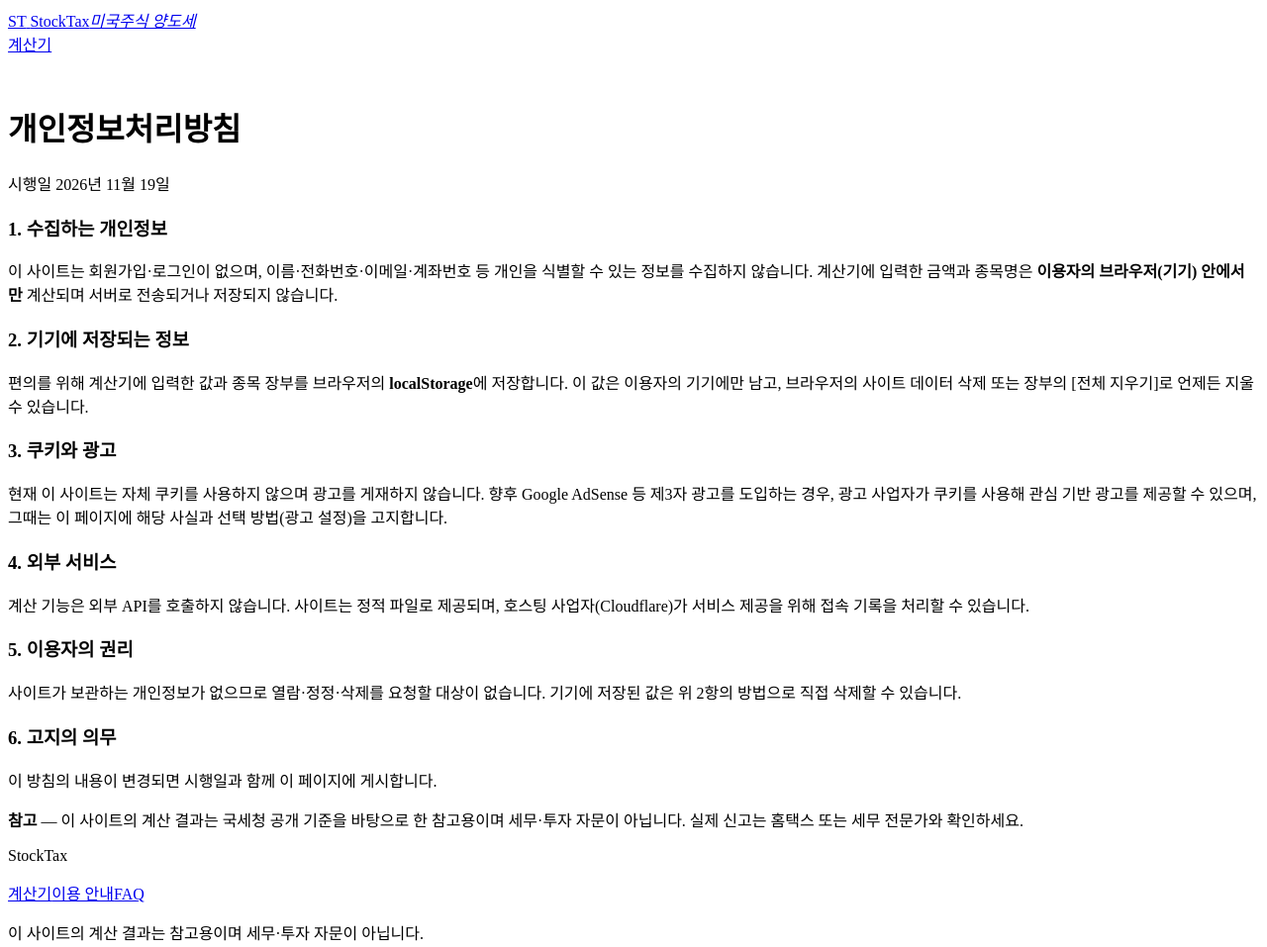
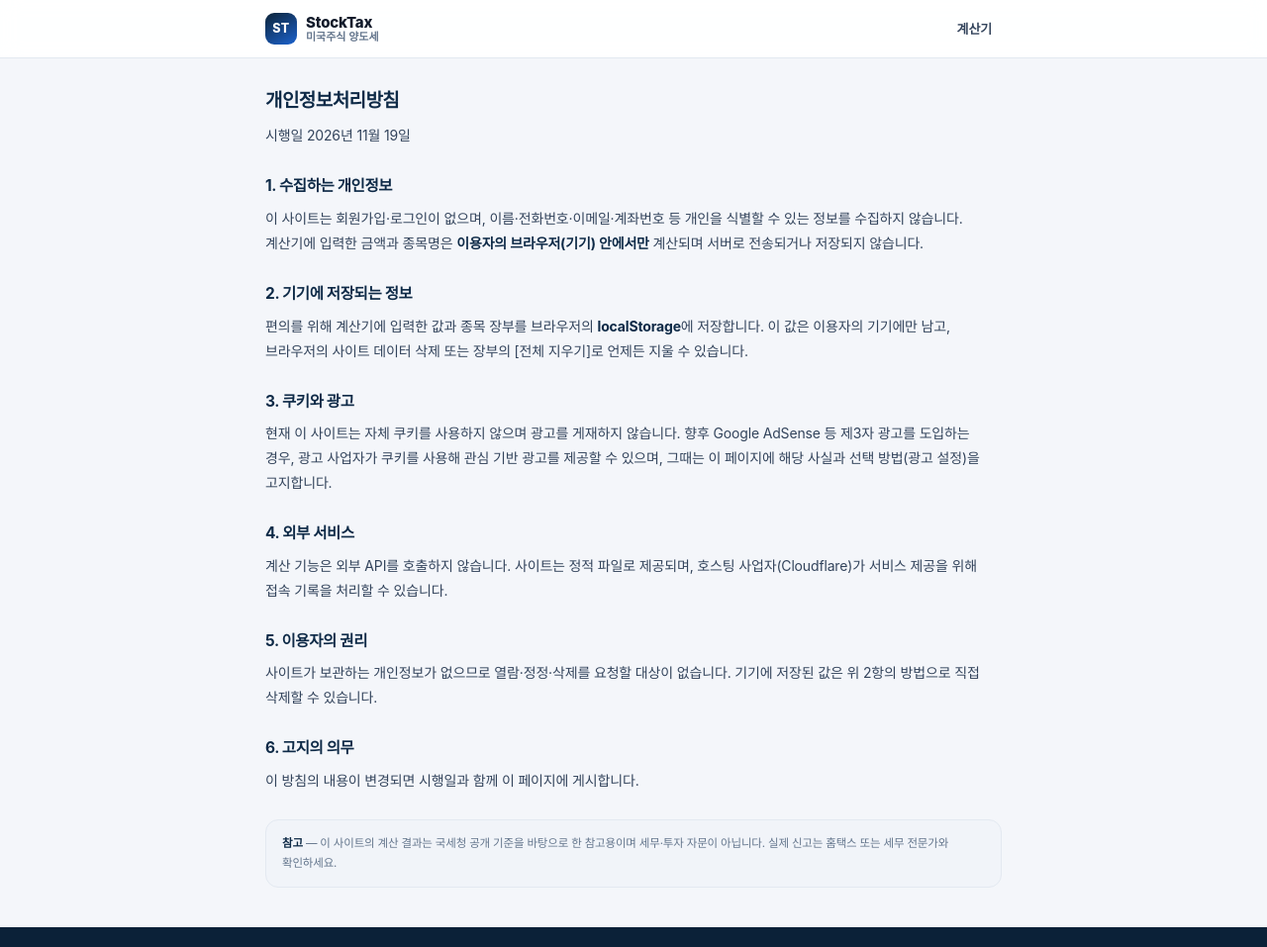
Before and after one commit to sik45404540-code/us-stock-tax-calc, a website: page privacy.html in a window 1280 px wide. Shown: the top 957 px of the page at 99% size. Drawn offline with Linux system fonts and the light colour scheme; the site is published under a folder, as on GitHub Pages, so addresses that start at the root find nothing.

Commit message:
fix: 프로젝트 하위 경로(GitHub Pages)에서도 에셋이 열리도록 상대 경로로 변경

```diff
--- a/privacy.html
+++ b/privacy.html
@@ -7,18 +7,18 @@
 <title>개인정보처리방침 | StockTax 미국주식 양도세 계산기</title>
 <meta name="description" content="StockTax 미국주식 양도세 계산기의 개인정보처리방침입니다. 입력값은 기기 안에서만 계산되고 서버로 전송되지 않습니다." />
 <link rel="canonical" href="https://us-stock-tax-calc.pages.dev/privacy.html" />
-<link rel="icon" href="/assets/favicon.svg" type="image/svg+xml" />
-<link rel="stylesheet" href="/assets/style.css" />
+<link rel="icon" href="assets/favicon.svg" type="image/svg+xml" />
+<link rel="stylesheet" href="assets/style.css" />
 </head>
 <body>
 <header class="topbar">
   <div class="wrap topbar-in">
-    <a class="brand" href="/" aria-label="StockTax 홈">
+    <a class="brand" href="./" aria-label="StockTax 홈">
       <span class="brand-mark" aria-hidden="true">ST</span>
       <span class="brand-text">StockTax<em>미국주식 양도세</em></span>
     </a>
     <nav class="topnav" aria-label="주요 메뉴">
-      <a href="/">계산기</a>
+      <a href="./">계산기</a>
     </nav>
   </div>
 </header>
@@ -53,7 +53,7 @@
 <footer class="foot">
   <div class="wrap">
     <p class="foot-brand">StockTax</p>
-    <p class="foot-links"><a href="/">계산기</a><a href="/#guide">이용 안내</a><a href="/#faq">FAQ</a></p>
+    <p class="foot-links"><a href="./">계산기</a><a href="./#guide">이용 안내</a><a href="./#faq">FAQ</a></p>
     <p class="foot-note">이 사이트의 계산 결과는 참고용이며 세무·투자 자문이 아닙니다.</p>
     <p class="foot-copy">© 2026 StockTax</p>
   </div>
```
Also changed, not shown: index.html (+6 -6 lines), preview-390x844.html (+1 -1 lines).
